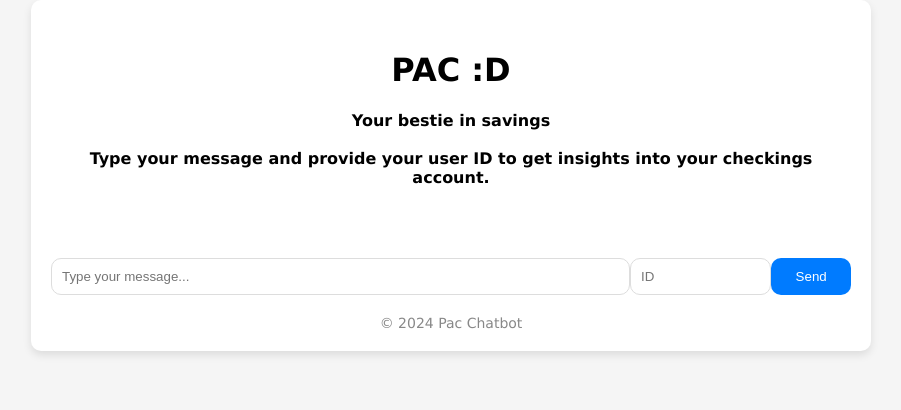
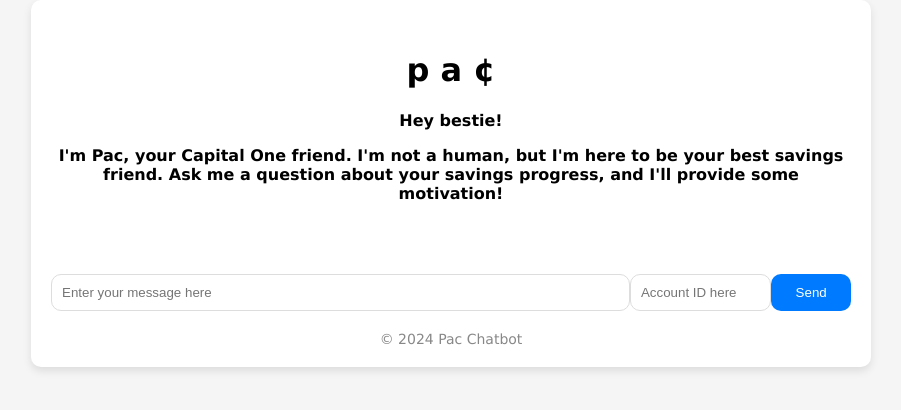
Before and after one commit to kayla-hekim/C1AIHackProject, a Flask app: template templates/index.html in a window 1280 px wide. Shown: the top 410 px of the page, without its empty margins (189-1090 px from the left). Run offline with Flask 3, Linux system fonts and the light colour scheme; the template is opened without the code that fills it, so the values that code supplies are empty.

Commit message:
Update index.html
updated index.html to reflect new phrase layout

```diff
--- a/templates/index.html
+++ b/templates/index.html
@@ -4,20 +4,21 @@
     <meta charset="UTF-8">
     <meta name="viewport" content="width=device-width, initial-scale=1.0">
     <title>Financial Advisor Chatbot</title>
-    <link rel="stylesheet" href="home.css">
+    <link rel="stylesheet" type= "text/css" href= "{{ url_for('static',filename='/home.css') }}">
 </head>
 <body>
     <div class="container">
         <div class="header">
-            <h1>PAC :D<h1>
-            <p>Your bestie in savings<br><br>Type your message and provide your user ID to get insights into your checkings account.</p>
+            <h1 class="thingabove">p a ¢<h1>
+            <p>Hey bestie!</p>
+            <p>I'm Pac, your Capital One friend. I'm not a human, but I'm here to be your best savings friend. Ask me a question about your savings progress, and I'll provide some motivation!</p>
         </div>
         <div id="chat-box" class="chat-box">
             <!-- Chat messages will be dynamically inserted here -->
         </div>
         <div class="input-box">
-            <input type="text" id="user-input" placeholder="Type your message...">
-            <input type="number" id="user-id" placeholder="ID" min="1" max="500">
+            <input type="text" id="user-input" placeholder="Enter your message here">
+            <input type="number" id="user-id" placeholder="Account ID here" min="1" max="500">
             <button onclick="sendMessage()">Send</button>
         </div>
         <div class="footer">© 2024 Pac Chatbot</div>
@@ -31,7 +32,7 @@
 
                 // Append user message to chat box
                 const userMessageDiv = document.createElement('div');
-                userMessageDiv.className = 'chat-message user-message';
+                userMessageDiv.className = 'chat-message-user-message';
                 userMessageDiv.innerText = userInput;
                 chatBox.appendChild(userMessageDiv);
 
@@ -58,7 +59,7 @@
                 .then(data => {
                     // Append bot message to chat box
                     const botMessageDiv = document.createElement('div');
-                    botMessageDiv.className = 'chat-message bot-message';
+                    botMessageDiv.className = 'chat-message-bot-message';
                     botMessageDiv.innerHTML = data.response;
                     chatBox.appendChild(botMessageDiv);
 
```
